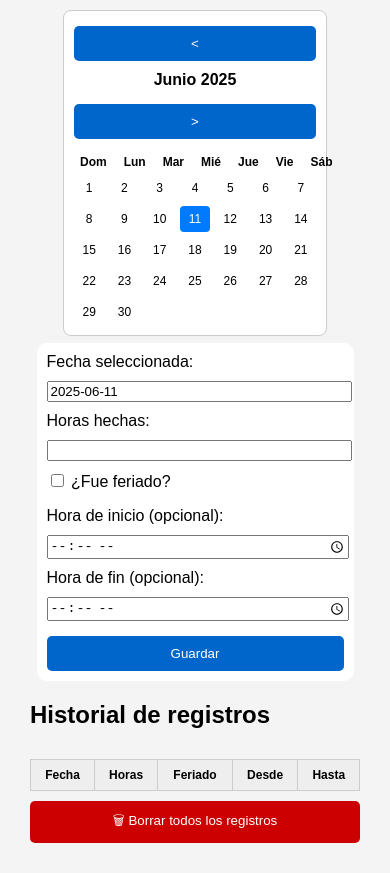
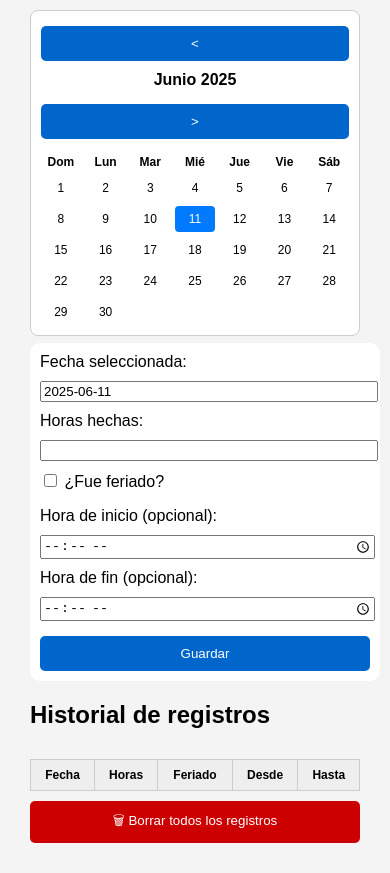
Before and after one commit to RTXPRESS/Horas-de-chamba, a plain HTML site: page index.html in a window 390 px wide. Shown: the part 56-929 px from the top of the page. Drawn offline with Linux system fonts and the light colour scheme.

Commit message:
Update style.css
Test

```diff
--- a/style.css
+++ b/style.css
@@ -116,11 +116,11 @@ th {
   }
 
   #calendar {
-    width: 80%;
+    width: 100%;
     padding: 10px;
   }
   form {
-    width: 90%;
+    width: 100%;
     padding: 10px;
   }
 
```
